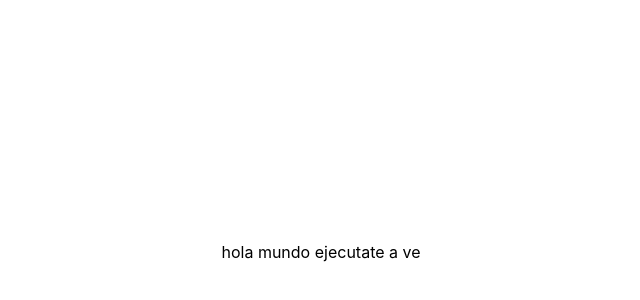
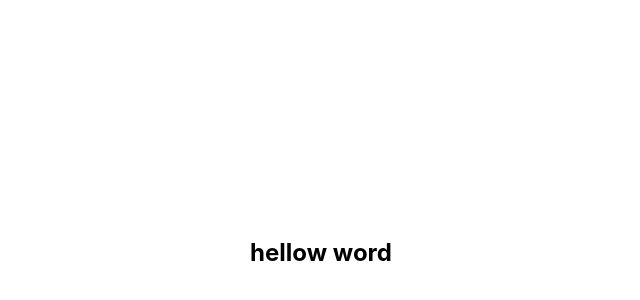
Before and after one commit to Cryp18/repotest, a Next.js app: page / in a window 1280 px wide. Shown: the part 148-448 px from the top of the page, without its empty margins (319-959 px from the left). Built offline with nearby package versions, Linux system fonts and the light colour scheme.

Commit message:
feat: changes title

```diff
--- a/pages/index.js
+++ b/pages/index.js
@@ -3,7 +3,7 @@ import styles from '../styles/Home.module.css'
 export default function Home() {
   return (
     <div className={styles.container}>
-       hola mundo ejecutate a ve
+      <h2>hellow word</h2>
     </div>
   )
 }
```
